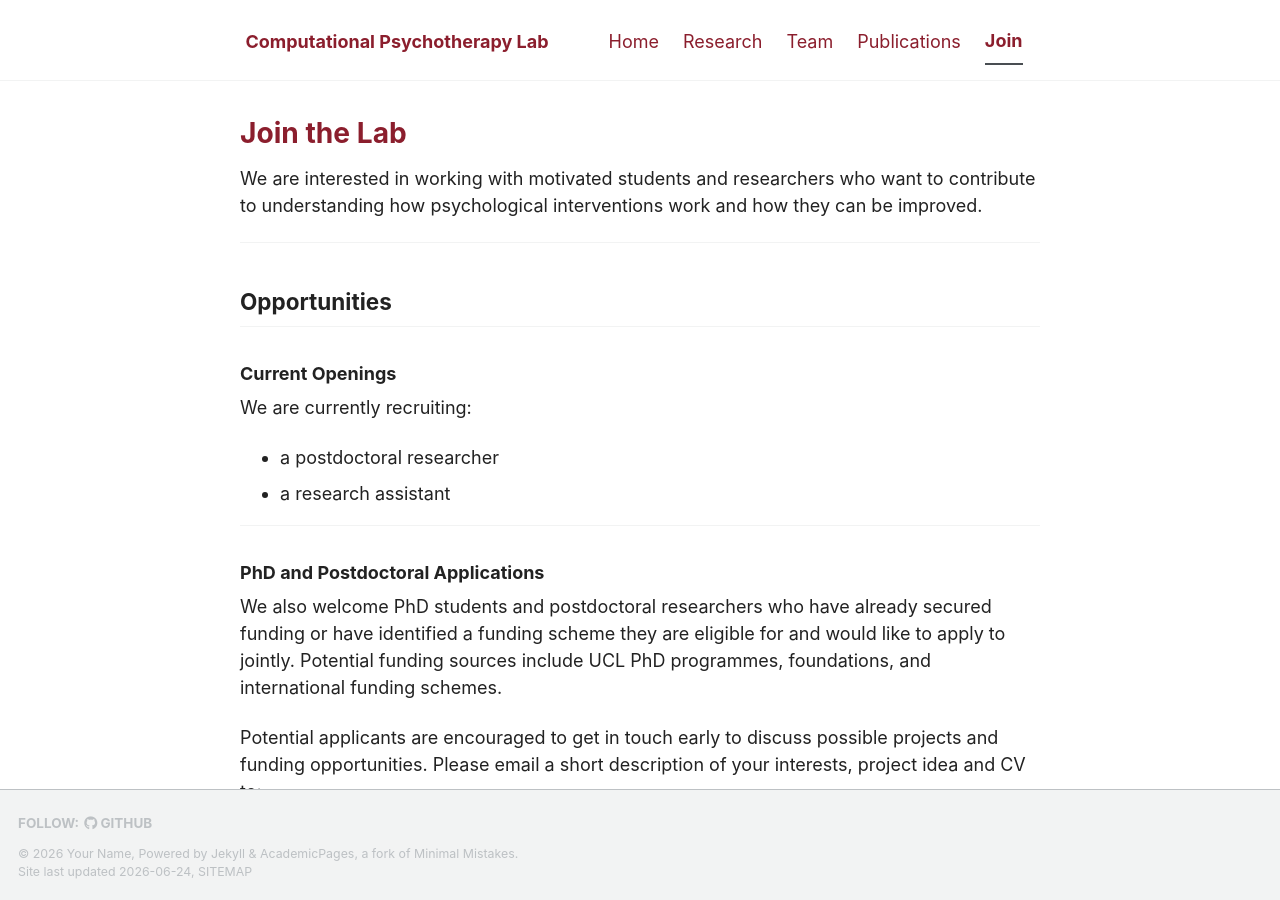
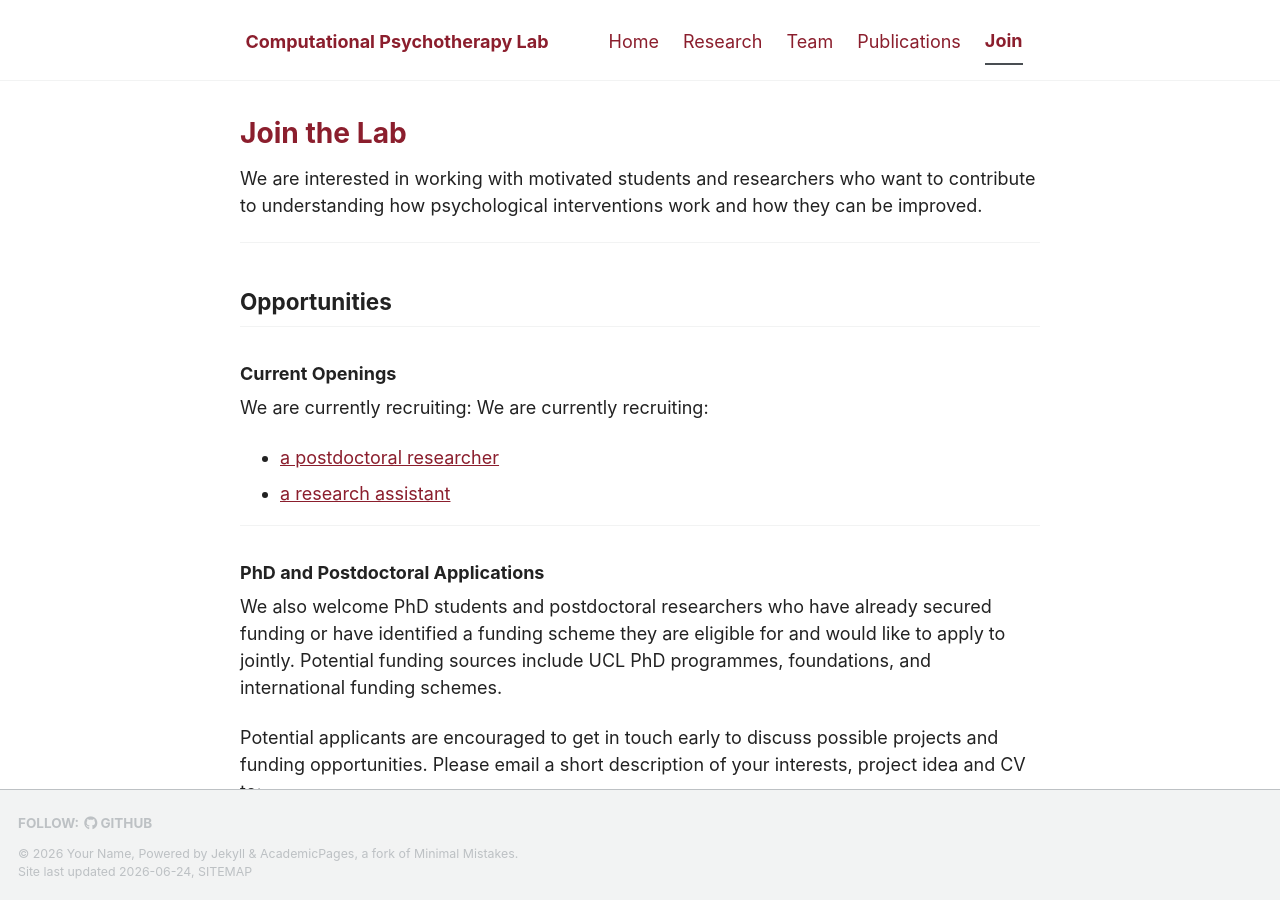
Before and after one commit to IsabelBerwian/CPT-lab, a Jekyll site: the page built from _pages/join.md, in a window 1280 px wide and 900 px high. Built offline with Jekyll 4.4.1, drawn with Linux system fonts in a browser that asks for light colours; a script bundle is joined from its source files by our own code; library files that are not in the unit come from our copies.

Commit message:
Add links to job postings in join.md
Updated job listings with links for easy access.

```diff
--- a/_pages/join.md
+++ b/_pages/join.md
@@ -14,8 +14,9 @@ We are interested in working with motivated students and researchers who want to
 ### Current Openings
 
 We are currently recruiting:
-- a postdoctoral researcher
-- a research assistant
+We are currently recruiting:
+- [a postdoctoral researcher](https://www.jobs.ac.uk/job/DSA339/research-fellow-in-computational-psychiatry)
+- [a research assistant](https://www.jobs.ac.uk/job/DSA355/research-assistant-in-computational-psychiatry)
 
 ---
 
```
